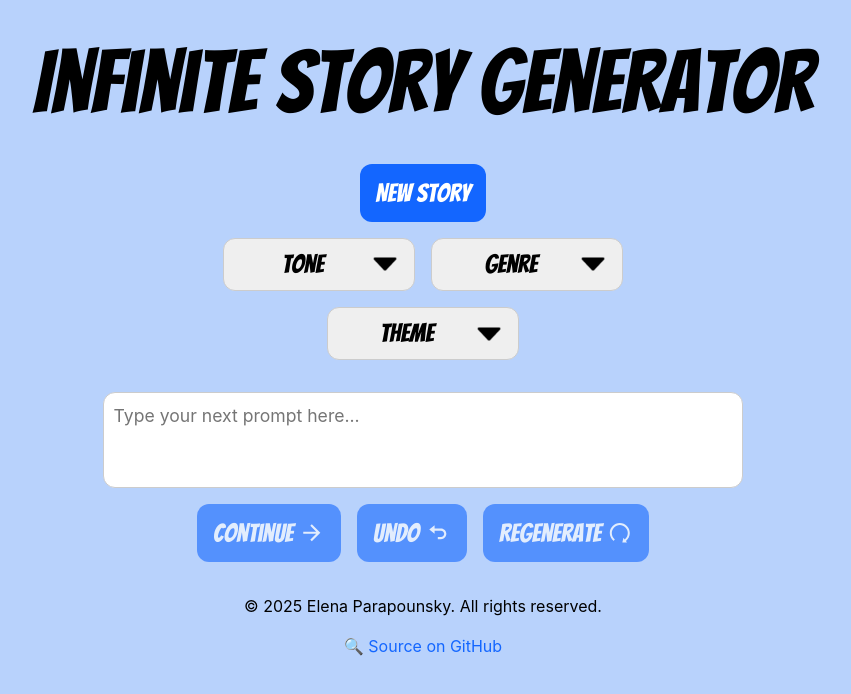
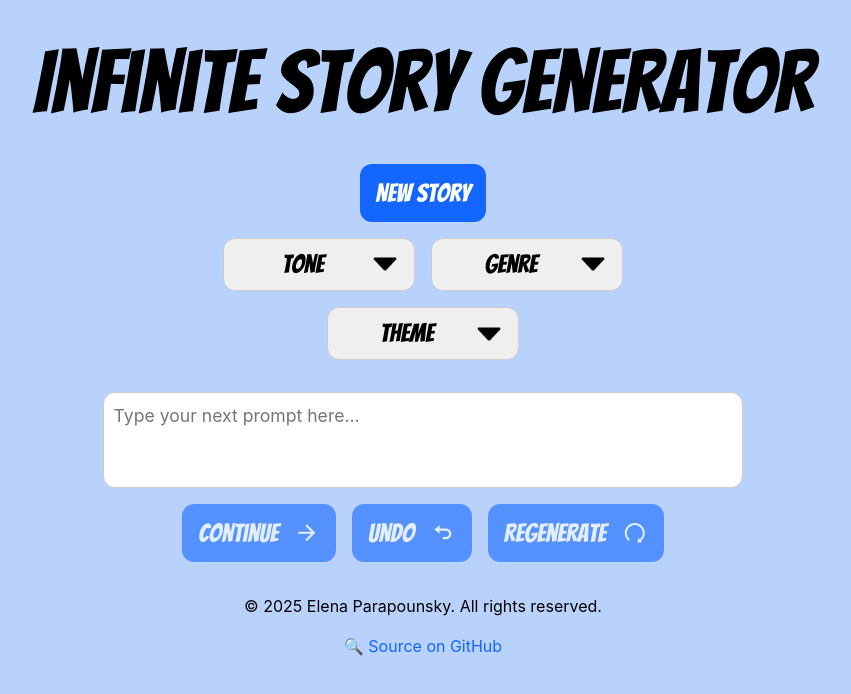
Before and after one commit to eparapounsky/infinite-story, a React (Create React App) app in the folder frontend/: page / in a window 1280 px wide. Shown: the top 694 px of the page, without its empty margins (217-1068 px from the left). Built offline with nearby package versions, Linux system fonts and the light colour scheme; no server answers.

Commit message:
increase button gap

```diff
--- a/frontend/src/App.css
+++ b/frontend/src/App.css
@@ -66,7 +66,7 @@ button {
   display: flex;
   justify-content: center;
   align-items: center;
-  gap: 0.5ch;
+  gap: var(--gap);
   font-family: "Bangers", system-ui;
   font-weight: 100;
   font-style: normal;
```
